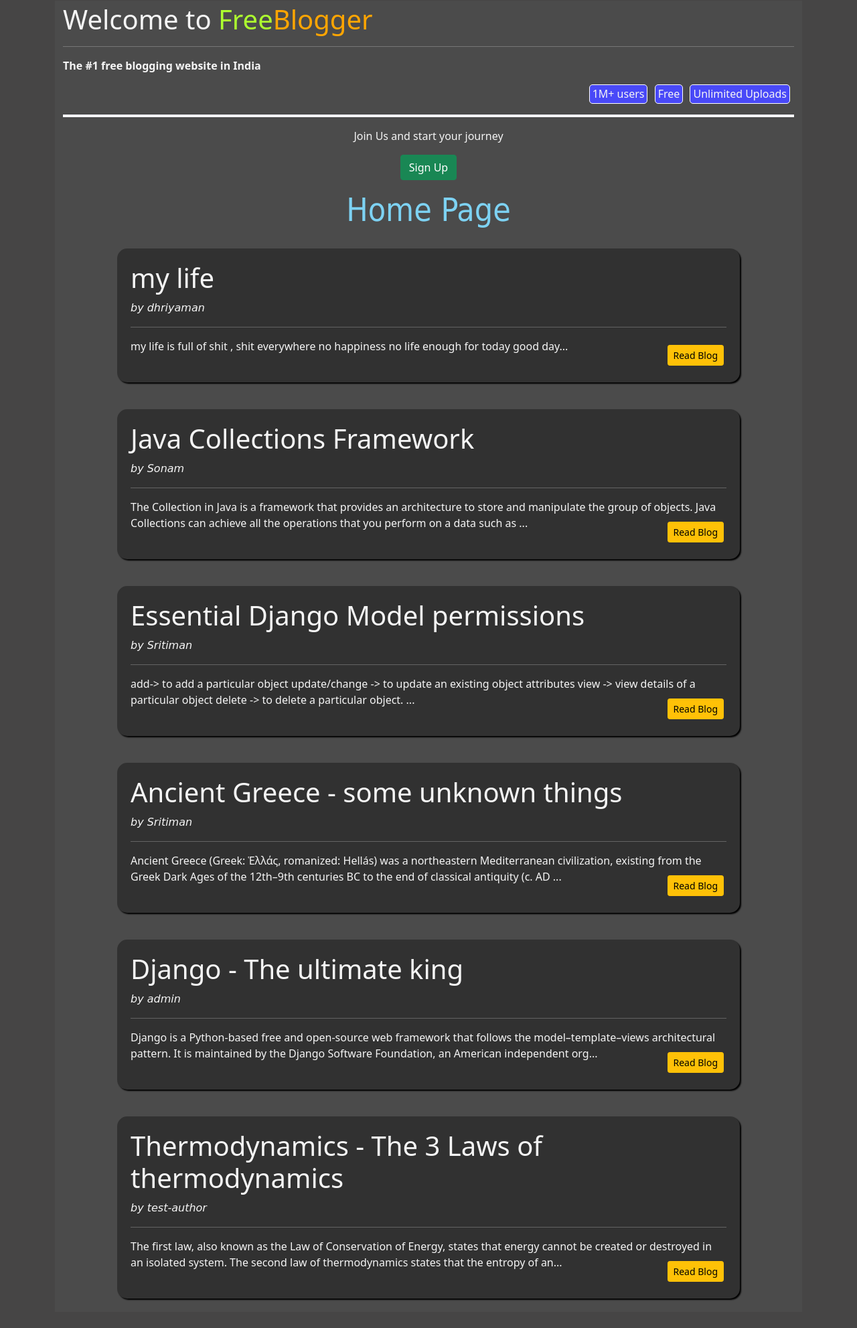
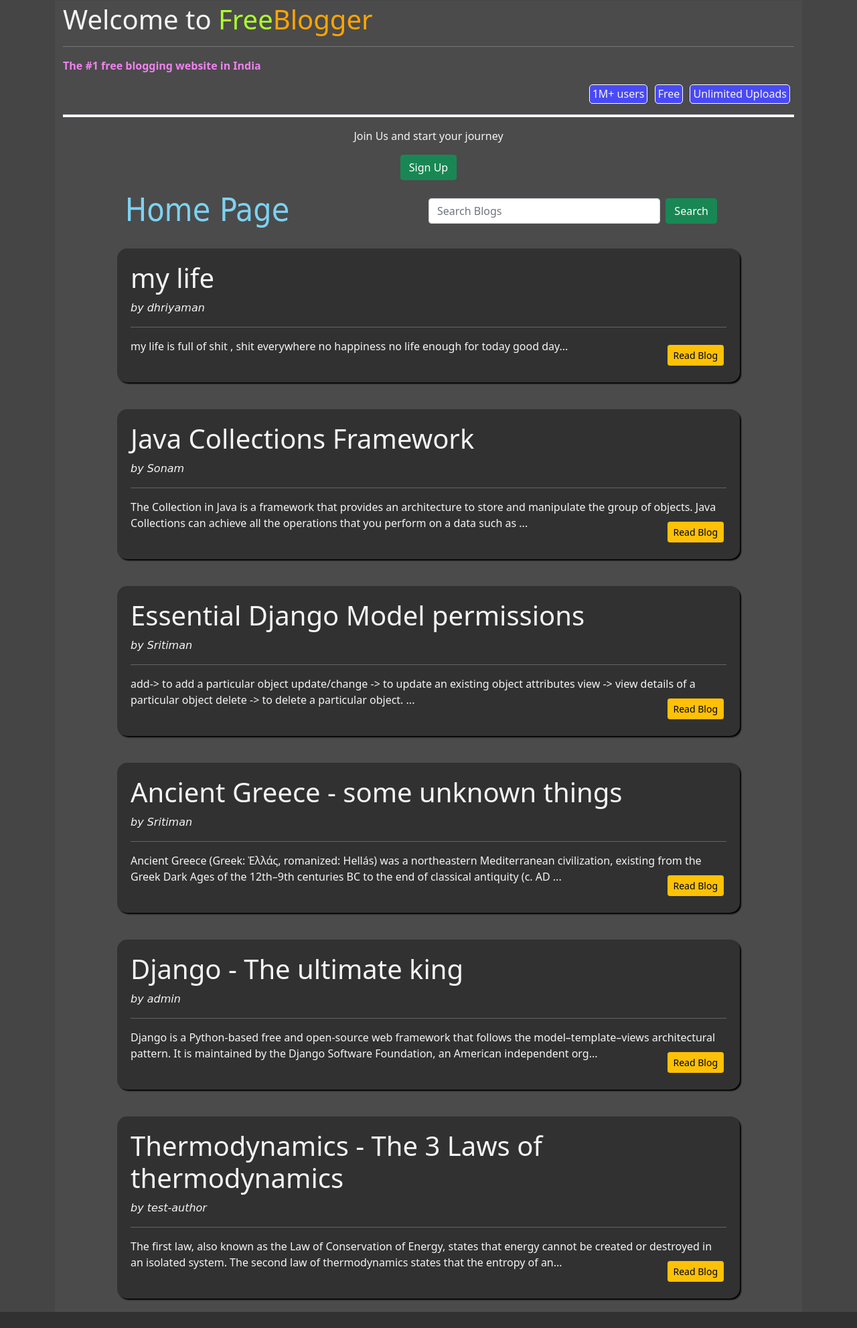
Before and after one commit to adaksritiman24/Web-Development, a Django app: page /home/ in a window 1280 px wide. Shown: the part 56-2039 px from the top of the page at 67% size. After the commit the page ends 2015 px from the top, so only its background shows below. Run offline with Django 3.2, Linux system fonts and the light colour scheme; data comes from the database, SQL or seed files in the repository; both versions use the stored data as it was after the commit; some libraries are stand-ins or nearby versions.

Commit message:
search blog feature added

```diff
--- /dev/null
+++ b/freeblog/blogapp/static/js/main.js
@@ -0,0 +1,16 @@
+function filterBlog(){
+    str = document.getElementById('bs').value;
+    // console.log(str)
+    blog = document.getElementsByClassName('blog-style');
+    // console.log(blog);
+    for(b of blog){
+        title = b.getElementsByClassName('heading')[0].innerHTML
+        if(title.toLowerCase().includes(str.toLowerCase()) || str===""){
+            b.classList.remove('hide');
+        }
+        else{
+            b.classList.add("hide");
+        }
+    }
+    document.getElementById('bs').value="";
+}
--- a/freeblog/blogapp/templates/base.html
+++ b/freeblog/blogapp/templates/base.html
@@ -13,6 +13,12 @@
             font-size: 18px;
             border: 2px solid black;
             border-radius: 5px;
+        }
+        .login-style{
+            margin-top: 4em;
+            border-radius: 15px;
+            padding: 24px 27px;
+            background-color: rgba(0,0,0,0.2);
         }
         .border-b{
             border-bottom: 4px solid ghostwhite;
@@ -36,8 +42,9 @@
         .navstyle{
             background-color: rgb(56, 54, 54);
         }
-        body{
+        body, html{
             background-color: rgb(70, 69, 69);
+            height: 100%;
         }
         .signupform{
             color: whitesmoke;
@@ -72,6 +79,9 @@
             padding: 20px;
             box-shadow: 2px 2px 2px black;
         }
+        .hide{
+            display: none;
+        }
     </style>
 </head>
 
@@ -102,7 +112,7 @@
     <div style="height: 57px;">
 
     </div>
-    <div class="container">
+    <div class="container" >
         {% block content %}
         {% endblock %}
     </div>
@@ -110,6 +120,7 @@
     <script src="{% static 'js/bootstrap.js' %}"></script>
     <script src="{% static 'js/jquery.js' %}"></script>
     <script src="{% static 'js/popper.js' %}"></script>
+    <script src="{% static 'js/main.js' %}"></script>
 </body>
 
 </html>
--- a/freeblog/blogapp/templates/home.html
+++ b/freeblog/blogapp/templates/home.html
@@ -1,11 +1,11 @@
 {% extends 'base.html' %}
 {% block content %}
 <div class="container">
-    <div class="row mb-4" style="background-color: rgb(75, 75, 75);">
+    <div class="row mb-4" style="background-color: rgb(75, 75, 75);" id = "adbg">
         <header class = 'signupform'>
             <h1 class="mt-1">Welcome to <span class = 'logo1'>Free</span><span class = 'logo2'>Blogger</span></h1>
             <hr>
-            <p><b>The #1 free blogging website in India</b></p>
+            <p><b style="color: violet;">The #1 free blogging website in India</b></p>
             <p><h6 style="text-align: right;">
                 <label style="background-color: rgb(73, 73, 248); margin-right:6px; padding:4px; border-radius:5px; border: 1px solid white;">1M+ users</label>
                 <label style="background-color: rgb(73, 73, 248); margin-right:6px; padding:4px; border-radius:5px; border: 1px solid white;">Free</label>
@@ -17,12 +17,21 @@
                 <p class="flex-right"><a href="{% url 'signup' %}" class="btn btn-success">Sign Up</a></p>
             </p>
         </header>
-        <div class="col-sm-10 offset-1 signupform">
-            <h3 class="formal">Home Page</h3>
+        <div class="row">
+            <div class="col-sm-3 offset-1 signupform">
+                <h3 class="formal">Home Page</h3>
+            </div>
+            <div class="col-sm-5 offset-2">
+                <div class="d-flex" style="margin-top:0.7em">
+                    <input class="form-control me-2" type="search" placeholder="Search Blogs" aria-label="Search" id = 'bs'>
+                    <button class="btn btn-success" onclick="filterBlog()">Search</button>
+                </div>
+            </div>
         </div>
+
         {% for blog in briefs %}
         <div class="col-sm-10 offset-1 right-m signupform blog-style">
-            <h1>{{blog.title}}</h1>
+            <h1 class = "heading">{{blog.title}}</h1>
             <label class='comicfont'><i>by {{blog.author}}</i></label>
             <hr>
             <p>
--- a/freeblog/blogapp/views.py
+++ b/freeblog/blogapp/views.py
@@ -76,6 +76,8 @@
                 messages.warning( request, "Please enter all field")
         else:
             blog = Blog.objects.get(pk = id)
+            if blog.aid != request.user.id:
+                return redirect('/dashboard/')
             fm = BlogForm(instance=blog)
         return render(request, 'editblog.html',{'id':id,'form':fm})
     else:
--- a/freeblog/freeblog/settings.py
+++ b/freeblog/freeblog/settings.py
@@ -20,7 +20,7 @@
 # See https://docs.djangoproject.com/en/3.2/howto/deployment/checklist/
 
 # SECURITY WARNING: keep the secret key used in production secret!
-SECRET_KEY = '########################################################'
+SECRET_KEY = 'django-insecure-cvbn67ghn&fvk%^cs@-t*^a)1z3*e*)kh0om_vk7c*77*myg_+'
 
 # SECURITY WARNING: don't run with debug turned on in production!
 DEBUG = True
```
Also changed, not shown: freeblog/blogapp/templates/login.html (+5 -4 lines), freeblog/db.sqlite3.
